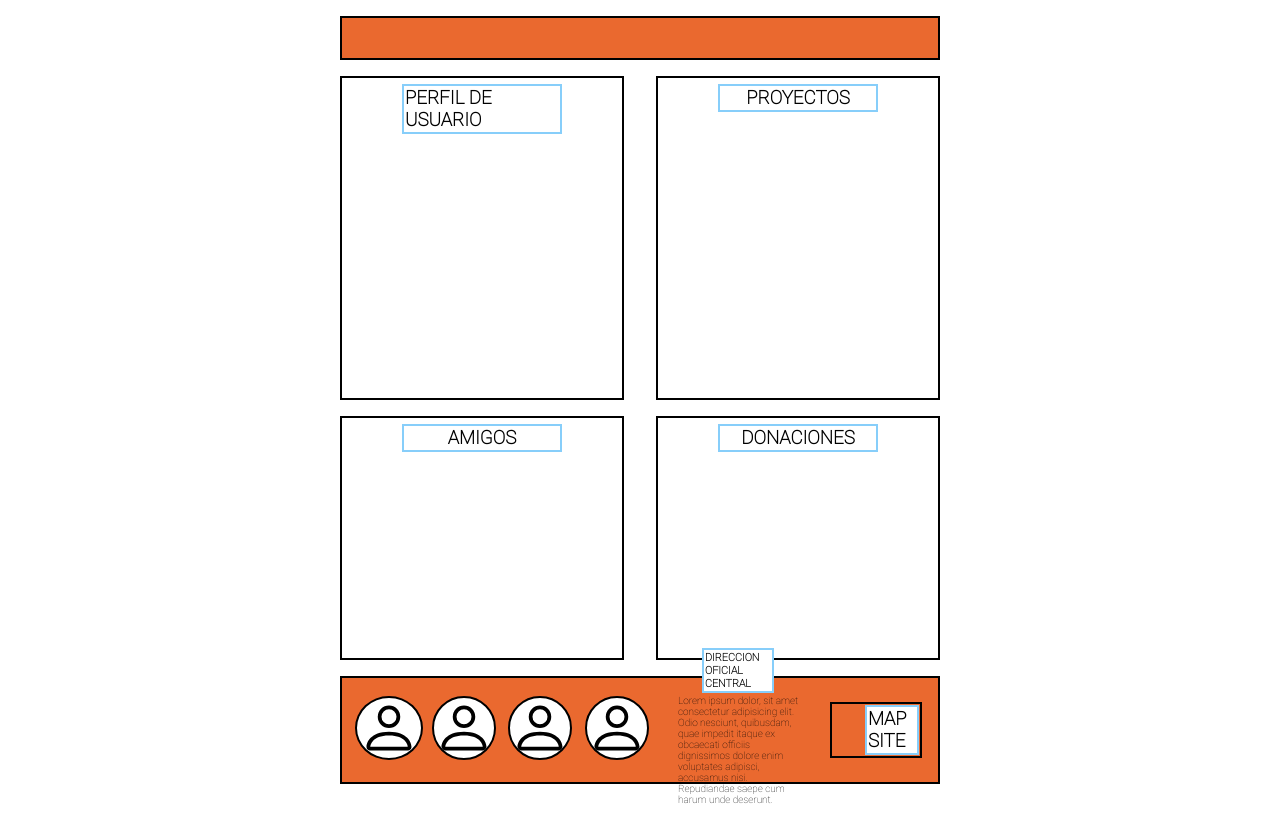
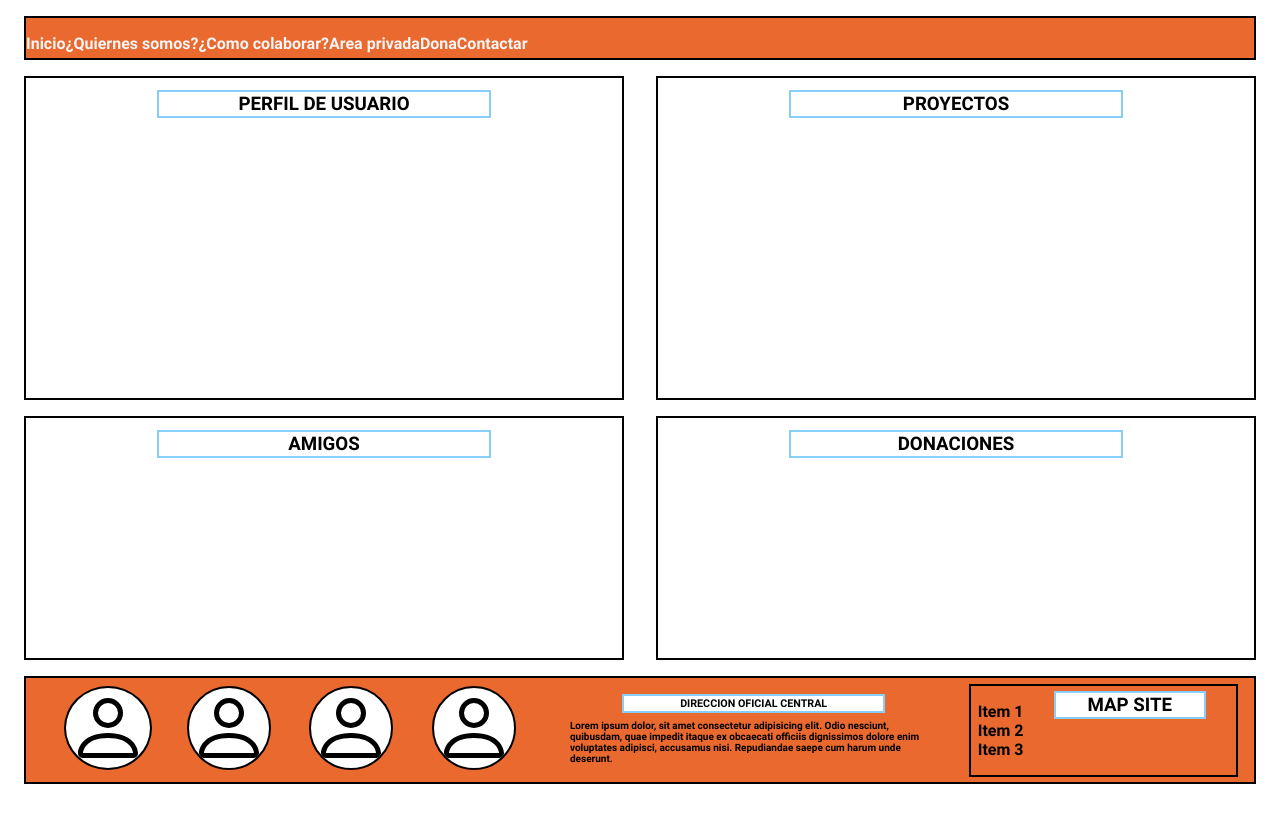
Before and after one commit to Hugo-DLHP/PRACTICA_UNIDADES_3y4_INTERFACES, a plain HTML site: page index.html in a window 1280 px wide. Drawn offline with Linux system fonts and the light colour scheme.

Commit message:
Add files via upload

```diff
--- a/index.html
+++ b/index.html
@@ -1,30 +1,63 @@
 <!DOCTYPE html>
 <html lang="en">
+
 <head>
     <meta charset="UTF-8">
     <meta name="viewport" content="width=device-width, initial-scale=1.0">
     <title>Practica unidades 3 y 4</title>
     <link rel="stylesheet" href="style.css">
 </head>
+
 <body>
     <div id="columna">
         <div id="fila">
-            <div class="caja" id="c1"></div>
+            <div class="caja" id="c1">
+                <div>
+                    <ul class="lista-horizontal">
+                        <li>
+                            <a href="#" id="linksNav">Inicio</a>
+                        </li>
+                        <li>
+                            <a href="#" id="linksNav">¿Quiernes somos?</a>
+                        </li>
+                        <li>
+                            <a href="#" id="linksNav">¿Como colaborar?</a>
+                        </li>
+                        <li>
+                            <a href="#" id="linksNav">Area privada</a>
+                        </li>
+                        <li>
+                            <a href="#" id="linksNav">Dona</a>
+                        </li>
+                        <li>
+                            <a href="#" id="linksNav">Contactar</a>
+                        </li>
+                    </ul>
+                </div>
+            </div>
         </div>
         <div id="fila">
             <div class="caja" id="c2">
-                <div id="titulo"><h3>PERFIL DE USUARIO</h3></div>
+                <div id="titulo">
+                    <h3>PERFIL DE USUARIO</h3>
+                </div>
             </div>
             <div class="caja" id="c2">
-                <div id="titulo"><h3>PROYECTOS</h3></div>
+                <div id="titulo">
+                    <h3>PROYECTOS</h3>
+                </div>
             </div>
         </div>
         <div id="fila">
             <div class="caja" id="c3">
-                <div id="titulo"><h3>AMIGOS</h3></div>
+                <div id="titulo">
+                    <h3>AMIGOS</h3>
+                </div>
             </div>
             <div class="caja" id="c3">
-                <div id="titulo"><h3>DONACIONES</h3></div>
+                <div id="titulo">
+                    <h3>DONACIONES</h3>
+                </div>
             </div>
         </div>
         <div id="fila">
@@ -32,29 +65,39 @@
                 <div>
                     <ul class="lista-horizontal">
                         <li>
-                            <svg xmlns="http://www.w3.org/2000/svg" width=60" height="60" fill="currentColor" class="bi bi-person" viewBox="0 0 16 16">
-                                <path d="M8 8a3 3 0 1 0 0-6 3 3 0 0 0 0 6m2-3a2 2 0 1 1-4 0 2 2 0 0 1 4 0m4 8c0 1-1 1-1 1H3s-1 0-1-1 1-4 6-4 6 3 6 4m-1-.004c-.001-.246-.154-.986-.832-1.664C11.516 10.68 10.289 10 8 10s-3.516.68-4.168 1.332c-.678.678-.83 1.418-.832 1.664z"/>
+                            <svg xmlns="http://www.w3.org/2000/svg" width=80" height="80" fill="currentColor"
+                                class="bi bi-person" viewBox="0 0 16 16">
+                                <path
+                                    d="M8 8a3 3 0 1 0 0-6 3 3 0 0 0 0 6m2-3a2 2 0 1 1-4 0 2 2 0 0 1 4 0m4 8c0 1-1 1-1 1H3s-1 0-1-1 1-4 6-4 6 3 6 4m-1-.004c-.001-.246-.154-.986-.832-1.664C11.516 10.68 10.289 10 8 10s-3.516.68-4.168 1.332c-.678.678-.83 1.418-.832 1.664z" />
                             </svg>
                         </li>
                         <li>
-                            <svg xmlns="http://www.w3.org/2000/svg" width="60" height="60" fill="currentColor" class="bi bi-person" viewBox="0 0 16 16">
-                                <path d="M8 8a3 3 0 1 0 0-6 3 3 0 0 0 0 6m2-3a2 2 0 1 1-4 0 2 2 0 0 1 4 0m4 8c0 1-1 1-1 1H3s-1 0-1-1 1-4 6-4 6 3 6 4m-1-.004c-.001-.246-.154-.986-.832-1.664C11.516 10.68 10.289 10 8 10s-3.516.68-4.168 1.332c-.678.678-.83 1.418-.832 1.664z"/>
+                            <svg xmlns="http://www.w3.org/2000/svg" width="80" height="80" fill="currentColor"
+                                class="bi bi-person" viewBox="0 0 16 16">
+                                <path
+                                    d="M8 8a3 3 0 1 0 0-6 3 3 0 0 0 0 6m2-3a2 2 0 1 1-4 0 2 2 0 0 1 4 0m4 8c0 1-1 1-1 1H3s-1 0-1-1 1-4 6-4 6 3 6 4m-1-.004c-.001-.246-.154-.986-.832-1.664C11.516 10.68 10.289 10 8 10s-3.516.68-4.168 1.332c-.678.678-.83 1.418-.832 1.664z" />
                             </svg>
                         </li>
                         <li>
-                            <svg xmlns="http://www.w3.org/2000/svg" width="60" height="60" fill="currentColor" class="bi bi-person" viewBox="0 0 16 16">
-                                <path d="M8 8a3 3 0 1 0 0-6 3 3 0 0 0 0 6m2-3a2 2 0 1 1-4 0 2 2 0 0 1 4 0m4 8c0 1-1 1-1 1H3s-1 0-1-1 1-4 6-4 6 3 6 4m-1-.004c-.001-.246-.154-.986-.832-1.664C11.516 10.68 10.289 10 8 10s-3.516.68-4.168 1.332c-.678.678-.83 1.418-.832 1.664z"/>
+                            <svg xmlns="http://www.w3.org/2000/svg" width="80" height="80" fill="currentColor"
+                                class="bi bi-person" viewBox="0 0 16 16">
+                                <path
+                                    d="M8 8a3 3 0 1 0 0-6 3 3 0 0 0 0 6m2-3a2 2 0 1 1-4 0 2 2 0 0 1 4 0m4 8c0 1-1 1-1 1H3s-1 0-1-1 1-4 6-4 6 3 6 4m-1-.004c-.001-.246-.154-.986-.832-1.664C11.516 10.68 10.289 10 8 10s-3.516.68-4.168 1.332c-.678.678-.83 1.418-.832 1.664z" />
                             </svg>
                         </li>
                         <li>
-                            <svg xmlns="http://www.w3.org/2000/svg" width="60" height="60" fill="currentColor" class="bi bi-person" viewBox="0 0 16 16">
-                                <path d="M8 8a3 3 0 1 0 0-6 3 3 0 0 0 0 6m2-3a2 2 0 1 1-4 0 2 2 0 0 1 4 0m4 8c0 1-1 1-1 1H3s-1 0-1-1 1-4 6-4 6 3 6 4m-1-.004c-.001-.246-.154-.986-.832-1.664C11.516 10.68 10.289 10 8 10s-3.516.68-4.168 1.332c-.678.678-.83 1.418-.832 1.664z"/>
+                            <svg xmlns="http://www.w3.org/2000/svg" width="80" height="80" fill="currentColor"
+                                class="bi bi-person" viewBox="0 0 16 16">
+                                <path
+                                    d="M8 8a3 3 0 1 0 0-6 3 3 0 0 0 0 6m2-3a2 2 0 1 1-4 0 2 2 0 0 1 4 0m4 8c0 1-1 1-1 1H3s-1 0-1-1 1-4 6-4 6 3 6 4m-1-.004c-.001-.246-.154-.986-.832-1.664C11.516 10.68 10.289 10 8 10s-3.516.68-4.168 1.332c-.678.678-.83 1.418-.832 1.664z" />
                             </svg>
                         </li>
                     </ul>
                 </div>
                 <div class="caja texto">
-                    <div id="titulo"><h6>DIRECCION OFICIAL CENTRAL</h6></div>
+                    <div id="titulo">
+                        <h6>DIRECCION OFICIAL CENTRAL</h6>
+                    </div>
                     <p>
                         Lorem ipsum dolor, sit amet consectetur adipisicing elit.
                         Odio nesciunt, quibusdam, quae impedit itaque ex obcaecati
@@ -63,10 +106,20 @@
                     </p>
                 </div>
                 <div class="caja lista">
-                    <div id="titulo"><h3>MAP SITE</h3></div>
+                    <div>
+                        <ul>
+                            <li>Item 1</li>
+                            <li>Item 2</li>
+                            <li>Item 3</li>
+                        </ul>
+                    </div>
+                    <div id="titulo">
+                        <h3>MAP SITE</h3>
+                    </div>
                 </div>
             </div>
         </div>
     </div>
 </body>
+
 </html>
--- a/style.css
+++ b/style.css
@@ -1,14 +1,14 @@
 @font-face {
     font-family: 'Roboto-Thin';
-    src: url('./Roboto/Roboto-Thin.ttf');
+    src: url('./Roboto/Roboto-Bold.ttf');
 }
 
 * {
     font-family: Roboto-Thin;
 }
 
-.caja{
-    border:2.5px solid black;
+.caja {
+    border: 2.5px solid black;
     margin: 1vh 2vh;
     flex-grow: 1;
 }
@@ -18,6 +18,7 @@
     background-color: #EA692F;
 }
 
+
 #c2 {
     height: 40vh;
 }
@@ -26,9 +27,10 @@
     height: 30vh;
 }
 
-#c2, #c3 {
+#c2,
+#c3 {
     width: 50%;
-    display:flex;
+    display: flex;
     flex-direction: column;
 }
 
@@ -40,15 +42,14 @@
 }
 
 #fila {
-    display:flex;
+    display: flex;
     flex-direction: row;
 }
 
 #columna {
-    display:flex;
+    display: flex;
     flex-direction: column;
     margin: 0 auto;
-    width: 50%;
 }
 
 #titulo {
@@ -62,7 +63,8 @@
     padding: 1px;
 }
 
-h3, h6 {
+h3,
+h6 {
     margin: 0;
 }
 
@@ -78,12 +80,21 @@ h3, h6 {
 
 .texto #titulo {
     background-color: white;
+    width: 70%;
+}
+
+.lista {
+    display: flex;
+    align-items: start;
+}
+
+.lista ul {
+    list-style: none;
+    padding-left: 0.5vw;
 }
 
 .lista #titulo {
     background-color: white;
-    margin-top: 1%;
-    margin-right: 1%;
 }
 
 .lista-horizontal {
@@ -92,12 +103,12 @@ h3, h6 {
     padding: 0;
 }
 
-.lista-horizontal li {
-    margin-right: 1vw;
+#c4 .lista-horizontal li {
+    margin-right: 3vw;
 }
 
-.lista-horizontal li:first-child {
-    margin-left: 1vw;
+#c4 .lista-horizontal li:first-child {
+    margin-left: 3vw;
 }
 
 svg {
@@ -105,3 +116,28 @@ svg {
     border-radius: 50%;
     border: black 2px solid;
 }
+
+#linksNav {
+    color: whitesmoke;
+    position: relative;
+    text-decoration: none;
+}
+
+#linksNav::before {
+    content: '';
+    position: absolute;
+    width: 100%;
+    height: 2px;
+    border-radius: 4px;
+    background-color: whitesmoke;
+    bottom: 0;
+    left: 0;
+    transform-origin: right;
+    transform: scaleX(0);
+    transition: transform .3s ease-in-out;
+}
+
+#linksNav:hover::before {
+    transform-origin: left;
+    transform: scaleX(1);
+}
```
